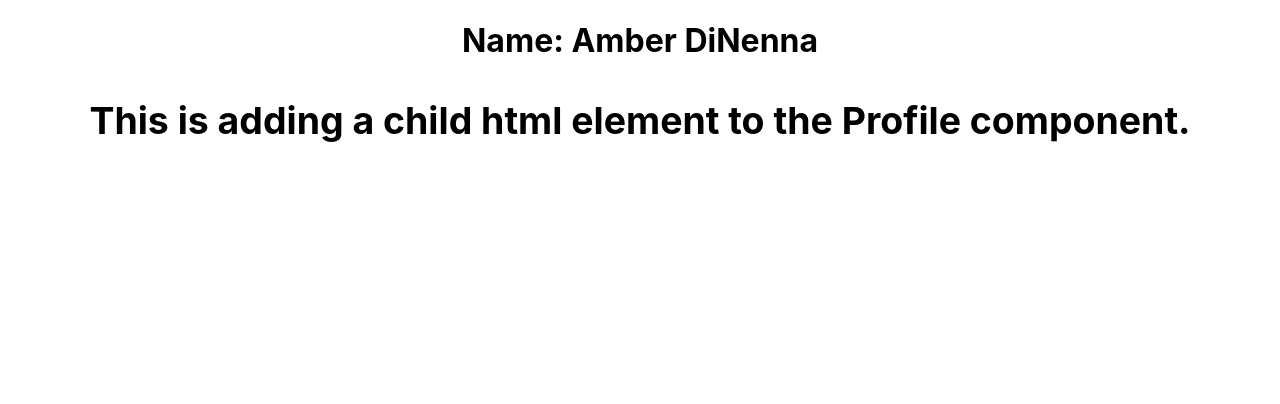
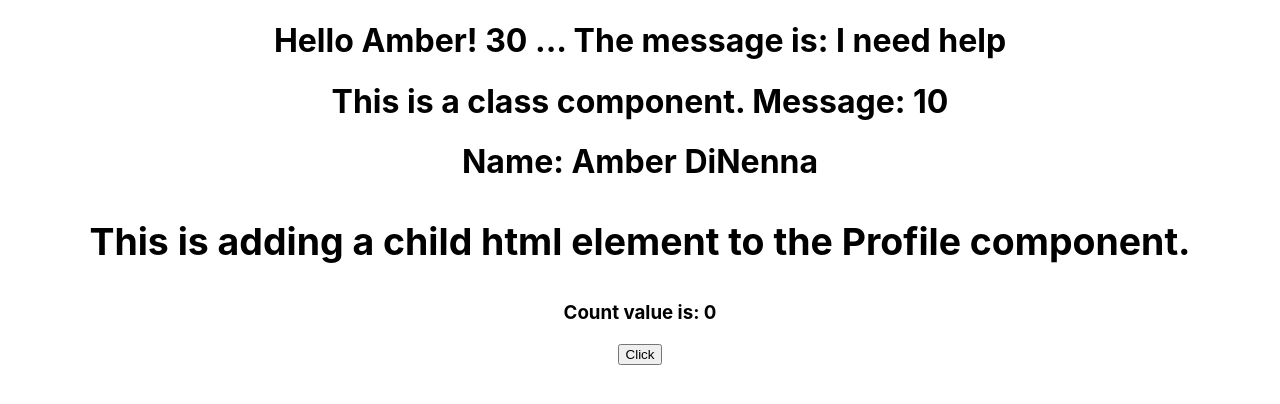
Before and after one commit to Amber-DiNenna/react-beginner-tutorial, a React (Create React App) app: page / in a window 1280 px wide. Shown: the top 404 px of the page. Built offline with nearby package versions, Linux system fonts and the light colour scheme.

Commit message:
Create Counter component and test how to create state components.

```diff
--- a/src/App.js
+++ b/src/App.js
@@ -1,17 +1,19 @@
 // import logo from './logo.svg';
 import './App.css';
-// import Hello from './components/Hello';
-// import Message from './components/Message';
+import Hello from './components/Hello';
+import Message from './components/Message';
 import Profile from './components/Profile';
+import Counter from './components/Counter';
 
 function App() {
   return (
     <div className="App">
-      {/* <Hello />
-      <Message /> */}
+      <Hello />
+      <Message messagecode='10' messageContent='This is a message from props.'/>
       <Profile name='Amber' lastname='DiNenna'>
         <h3>This is adding a child html element to the Profile component.</h3>
       </Profile>
+      <Counter></Counter>
 
     </div>
   );
--- /dev/null
+++ b/src/components/Counter.js
@@ -0,0 +1,27 @@
+import { Component } from 'react';
+
+class Counter extends Component{
+  constructor() {
+    super();
+    this.state = {
+      counter: 0,
+    };
+  }
+
+  increment(){
+    this.setState({
+      counter: this.state.counter + 1,
+    })
+  }
+
+  render(){
+    return (
+    <div>
+      <h3>Count value is: {this.state.counter}</h3>
+      <button onClick={()=> this.increment()} >Click</button>
+    </div>
+    );
+  }
+}
+
+export default Counter;
--- a/src/components/Message.js
+++ b/src/components/Message.js
@@ -2,7 +2,7 @@ import { Component } from 'react';
 
 class Message extends Component {
   render(){
-    return <h1>This is a class component.</h1>
+    return <h1>This is a class component. Message: {this.props.messagecode}</h1>
   }
 }
 
--- a/src/components/Profile.js
+++ b/src/components/Profile.js
@@ -1,5 +1,6 @@
 function Profile(props){
   console.log(props)
+
   return <h1>Name: {props.name} {props.lastname} {props.children}</h1>
 }
 
```
